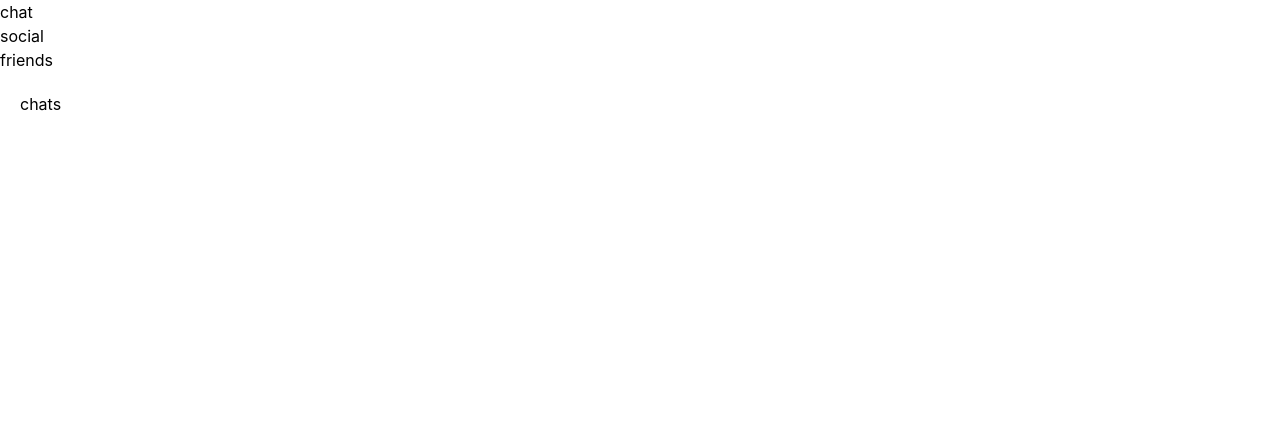
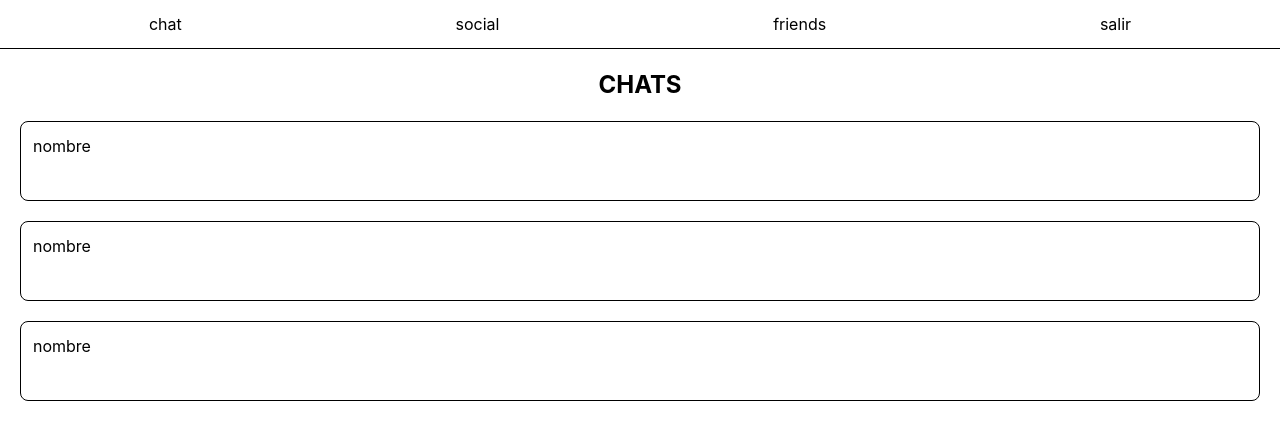
Before and after one commit to and1ru/social-media-front, a React (Vite) app: page /private/chats in a window 1280 px wide. Shown: the top 440 px of the page. Built offline with nearby package versions, Linux system fonts and the light colour scheme.

Commit message:
se creo una target para los chats se creo una pagina para los chats y se agrego una lista de navegacion al header

```diff
--- /dev/null
+++ b/src/components/chat-target-component.tsx
@@ -0,0 +1,7 @@
+export const ChatTargetComponent = () => {
+  return (
+    <div className="border rounded-lg p-3 h-20">
+      <p>nombre</p>
+    </div>
+  );
+};
--- a/src/components/header-component.tsx
+++ b/src/components/header-component.tsx
@@ -6,12 +6,13 @@ export const HeaderComponent = () => {
         navegar(url, {replace:true})
     }
   return (
-    <header>
+    <header className="p-3 border-b">
         <nav>
-            <ul>
+            <ul className="flex justify-around">
                 <li onClick={() => onClick("chats")}>chat</li>
                 <li onClick={() => onClick("social")}>social</li>
                 <li onClick={() => onClick("friends")}>friends</li>
+                <li onClick={() => onClick("/login")}>salir</li>
             </ul>
         </nav>
     </header>
--- a/src/page/chats-page.tsx
+++ b/src/page/chats-page.tsx
@@ -1,7 +1,14 @@
+import { ChatTargetComponent } from "../components/chat-target-component";
+
 export const ChatsPage = () => {
   return (
     <>
-        <h1>chats</h1>
+        <h1 className="text-center text-2xl font-bold mb-5">CHATS</h1>
+        <section className="flex flex-col gap-5">
+        <ChatTargetComponent/>
+        <ChatTargetComponent/>
+        <ChatTargetComponent/>
+        </section>
     </>
   );
 };
```
